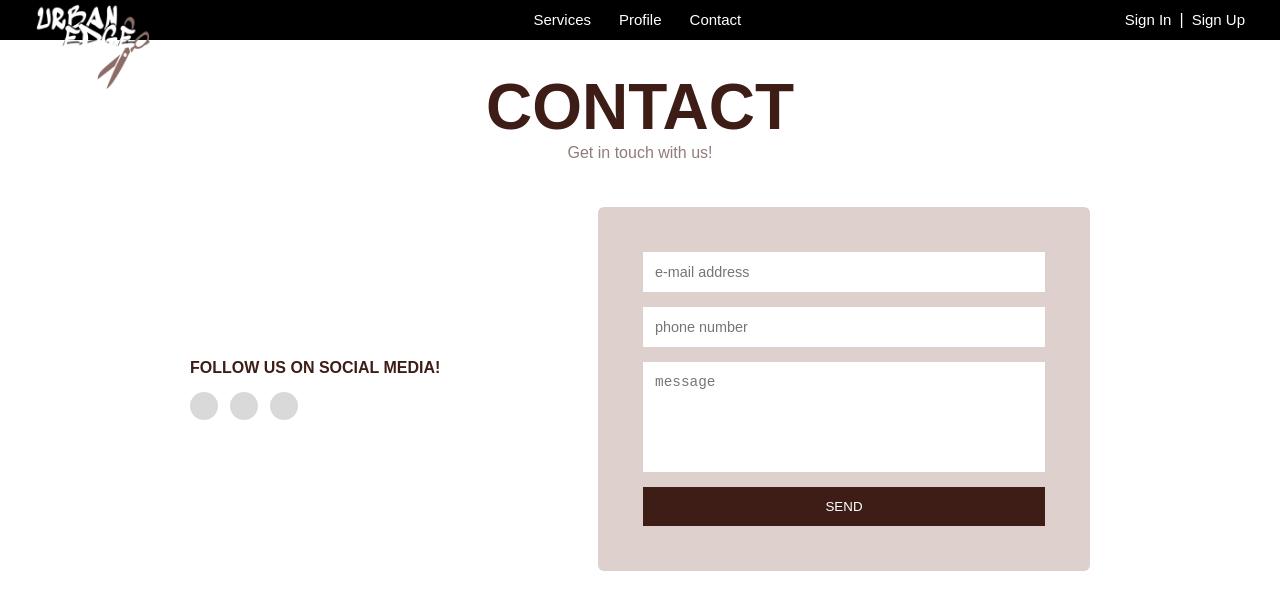
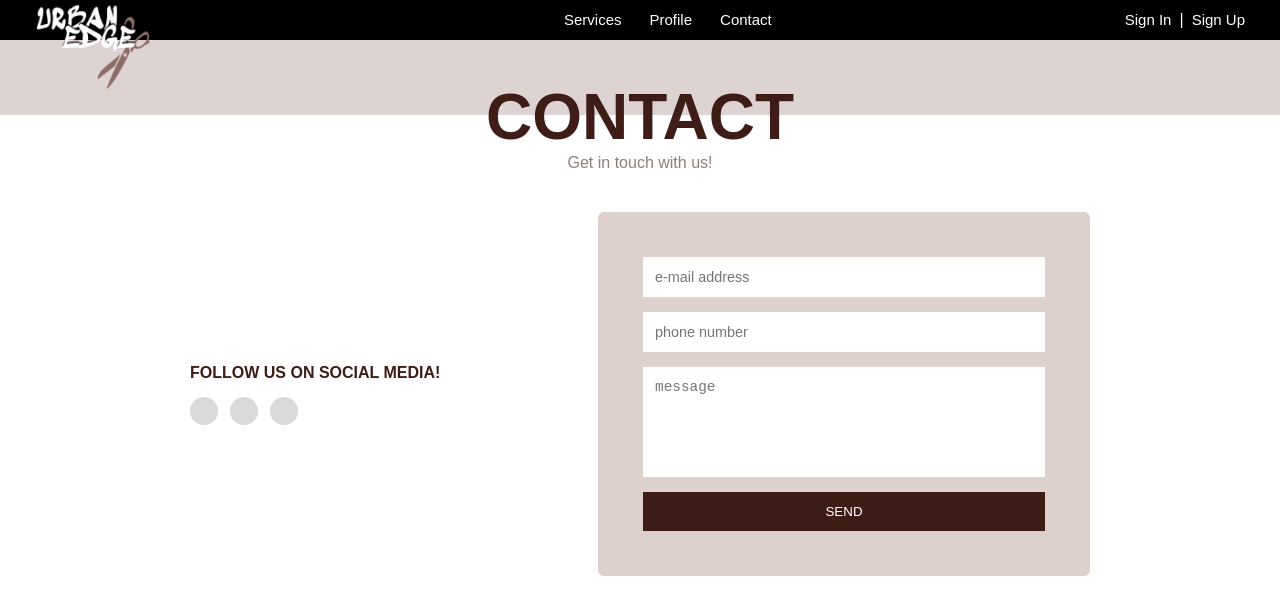
Before and after one commit to lxuiejane/Barbershop-Examen, a Next.js app: page /contact in a window 1280 px wide. Shown: the top 614 px of the page. Built offline with nearby package versions, Linux system fonts and the light colour scheme; a web font is replaced by a local one.

Commit message:
ending project.

```diff
--- a/app/contact/contact.module.css
+++ b/app/contact/contact.module.css
@@ -1,16 +1,28 @@
 .contactPage {
   min-height: 100vh;
-  padding: 30px 70px;
   background-color: white;
 }
 
 
 .header {
+  position: relative;
   text-align: center;
-  margin-bottom: 45px;
+  padding: 40px 0;
+}
+
+.navbarBottomBar {
+  position: absolute;
+  top: 0;
+  left: 0;
+  width: 100%;
+  height: 75px;
+  background-color: #ddd3d2;
+  z-index: 1;
 }
 
 .title {
+  position: relative;
+  z-index: 2;
   color: #3e1d17;
   font-size: 4rem;
   margin: 0;
--- a/app/contact/page.js
+++ b/app/contact/page.js
@@ -6,6 +6,7 @@ export default function Contact() {
       <section className={styles.header}>
         <h1 className={styles.title}>CONTACT</h1>
         <p className={styles.subtitle}>Get in touch with us!</p>
+        <div className={styles.navbarBottomBar}></div>
       </section>
       <section className={styles.contactContent}>
         <div className={styles.socials}>
--- a/app/globals.css
+++ b/app/globals.css
@@ -43,7 +43,7 @@ p {
   display: flex;
   justify-content: center;
   gap: 28px;
-  margin: 0 0 0 115px;
+  margin: 0 0 0 11rem;
   padding: 0;
 }
 
--- a/app/page.module.css
+++ b/app/page.module.css
@@ -101,7 +101,7 @@ a.secondary {
 .header {
   position: relative;
   text-align: center;
-  padding: 80px 0;
+  padding: 40px 0;
 }
 
 .navbarBottomBar {
@@ -109,7 +109,7 @@ a.secondary {
   top: 0;
   left: 0;
   width: 100%;
-  height: 120px;
+  height: 75px;
   background-color: #ddd3d2;
   z-index: 1;
 }
--- a/app/profile/profile.module.css
+++ b/app/profile/profile.module.css
@@ -2,19 +2,32 @@
   display: flex;
   flex-direction: column;
   justify-content: center;
-  align-items: center;
   min-height: 90vh;
+  min-width: 100vw;
   background-color: white;
 }
 
 .header {
+  position: relative;
   text-align: center;
-  margin-bottom: 60px;
+  padding: 40px 0;
+}
+
+.navbarBottomBar {
+  position: absolute;
+  top: 0;
+  left: 0;
+  width: 100%;
+  height: 75px;
+  background-color: #ddd3d2;
+  z-index: 1;
 }
 
 .title {
-  color: #3E1D17;
-  font-size: 3.5rem;
+  position: relative;
+  z-index: 2;
+  color: #3e1d17;
+  font-size: 4rem;
   margin: 0;
 }
 
@@ -91,10 +104,10 @@
   width: 100%;
   height: 100%;
   background-color: rgba(0, 0, 0, 0.5);
-
   display: flex;
   align-items: center;
   justify-content: center;
+  z-index: 999;
 }
 
 .bookingForm {
```
Also changed, not shown: app/profile/page.js (+11 -8 lines). Lines whose indentation alone changed are shown as unchanged.
